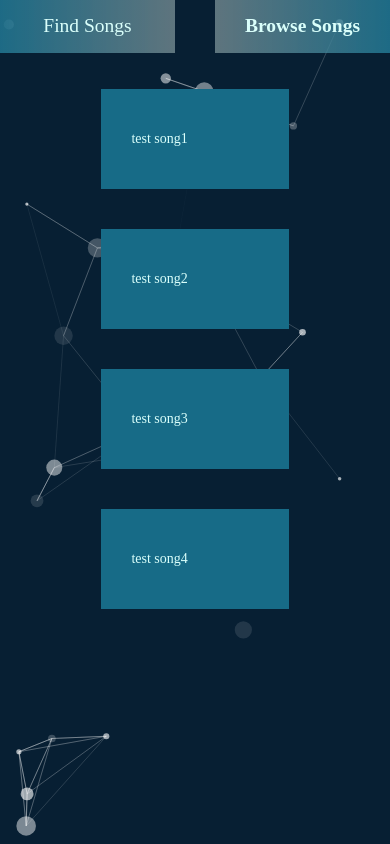
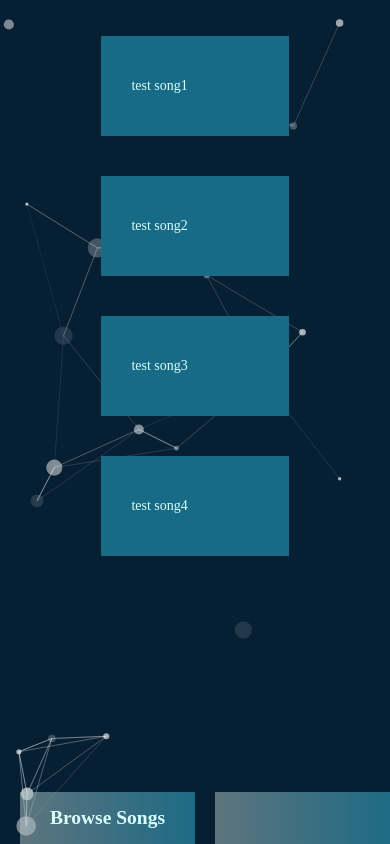
Before and after one commit to aloshon/theadvocator, a React Native app: screen / in a window 390 px wide. Built offline with nearby package versions, Linux system fonts and the light colour scheme.

Commit message:
tab progress

```diff
--- a/CurrentComponent.tsx
+++ b/CurrentComponent.tsx
@@ -3,6 +3,7 @@ import { Prompts, PromptsProps } from "./Prompts";
 import { Browse, BrowseProps } from "./Browse";
 import { Tabs } from "./Tabs";
 import { Theme, Themes } from "./App";
+import { Icon } from 'react-native-elements';
 import MaterialCommunityIcons from 'react-native-vector-icons/MaterialCommunityIcons';
 
 type ActiveComponent = Element;
@@ -61,6 +62,12 @@ export const CurrentComponent = ({currentTheme, toggleThemes}: CurrentComponentP
     1: <Browse songs={songs} currentTheme={currentTheme} />,
   };
 
+  const icons:Element[] = [
+    <Icon name="search"/>,
+    <Icon name="list"/>,
+    <Icon name="palette"/>,
+  ]
+
   const [currentTab, setCurrentTab] = useState<number>(1);
   const [CurrentComponent, setCurrentComponent] = useState<ActiveComponent>(tabComponents[currentTab]);
 	const updateCurrentComponent = (component: ActiveComponent): void => setCurrentComponent(component);
@@ -70,7 +77,7 @@ export const CurrentComponent = ({currentTheme, toggleThemes}: CurrentComponentP
     updateCurrentComponent(newComponent);
   }, [currentTab]);
 
-  const tabNames:string[] = ["Find Songs", "Browse Songs"];
+  const tabNames:string[] = ["Find Songs", "Browse Songs", "Theme"];
 
   console.log(CurrentComponent);
 
@@ -80,8 +87,8 @@ export const CurrentComponent = ({currentTheme, toggleThemes}: CurrentComponentP
 
 	return (
     <>
-      <Tabs tabs={tabNames} activeTab={currentTab} setActiveTab={setCurrentTab} currentTheme={currentTheme} />
       {CurrentComponent}
+      <Tabs tabs={tabNames} icons={icons} activeTab={currentTab} setActiveTab={setCurrentTab} currentTheme={currentTheme} />
     </>
   )
 };
--- a/Tabs.tsx
+++ b/Tabs.tsx
@@ -2,7 +2,7 @@ import React, { useEffect, useState } from "react";
 import { View, StyleSheet, Text, Platform } from "react-native";
 import { Theme } from "./App";
 import { Dimensions, } from 'react-native';
-import MaterialCommunityIcons from 'react-native-vector-icons/MaterialCommunityIcons';
+import { Icon } from 'react-native-elements';
 
 // The tab system should be like so : {number: component}
 // Tab Componnent just keeps track of the active tab and displays it
@@ -13,17 +13,18 @@ import MaterialCommunityIcons from 'react-native-vector-icons/MaterialCommunityI
 
 interface TabsProps {
   tabs: string[],
+  icons: Element[],
   activeTab: number,
   setActiveTab: React.Dispatch<React.SetStateAction<number>>,
   currentTheme: Theme
 };
 
-export const Tabs = ({tabs, activeTab=0, setActiveTab, currentTheme}: TabsProps) => {
+export const Tabs = ({tabs, icons, activeTab=0, setActiveTab, currentTheme}: TabsProps) => {
   const [tabsData, setTabsData] = useState<Number>(0);
   const { width } = Dimensions.get('window');
   console.log(currentTheme);
   const isPC = Platform.OS === "web" || "windows" || "macos";
-
+  // need to update styling so flex box just makes them all together in even sizes. Like Blackhole
   const styles = StyleSheet.create({
     container: {
       display: "flex",
@@ -73,8 +74,7 @@ export const Tabs = ({tabs, activeTab=0, setActiveTab, currentTheme}: TabsProps)
   // (add animations!!!)
   return (
     <View style={styles.container}>
-      {tabs.map((tab, index) => (tab === tabs[activeTab] ? <Text key={index} numberOfLines={1} adjustsFontSizeToFit style={index === 0 ? StyleSheet.flatten([styles.tabLeft, {fontWeight: "900"}]) : StyleSheet.flatten([styles.tabRight, {fontWeight: "900"}])}>{tab}</Text>
-        : <Text key={index} numberOfLines={1} adjustsFontSizeToFit style={index === 0 ? styles.tabLeft : styles.tabRight} onPress={() => setActiveTab(index)}>{tab}</Text>))}
+      {tabs.map((tab, index) => (<Text key={index} numberOfLines={1} adjustsFontSizeToFit style={index === 0 ? StyleSheet.flatten([tab === tabs[activeTab] && {fontWeight: "900"}]) : StyleSheet.flatten([styles.tabRight, {fontWeight: "900"}])}>{icons[index]&& tab === tabs[activeTab] && tab}</Text>))}
     </View>
   )
 };
--- a/package.json
+++ b/package.json
@@ -15,6 +15,7 @@
     "react": "18.2.0",
     "react-dom": "18.2.0",
     "react-native": "0.71.13",
+    "react-native-elements": "^3.4.3",
     "react-native-reanimated": "~2.14.4",
     "react-native-safe-area-context": "4.5.0",
     "react-native-screens": "~3.20.0",
```
Also changed, not shown: 1 other file (tests, documents, lock files or other folders).
